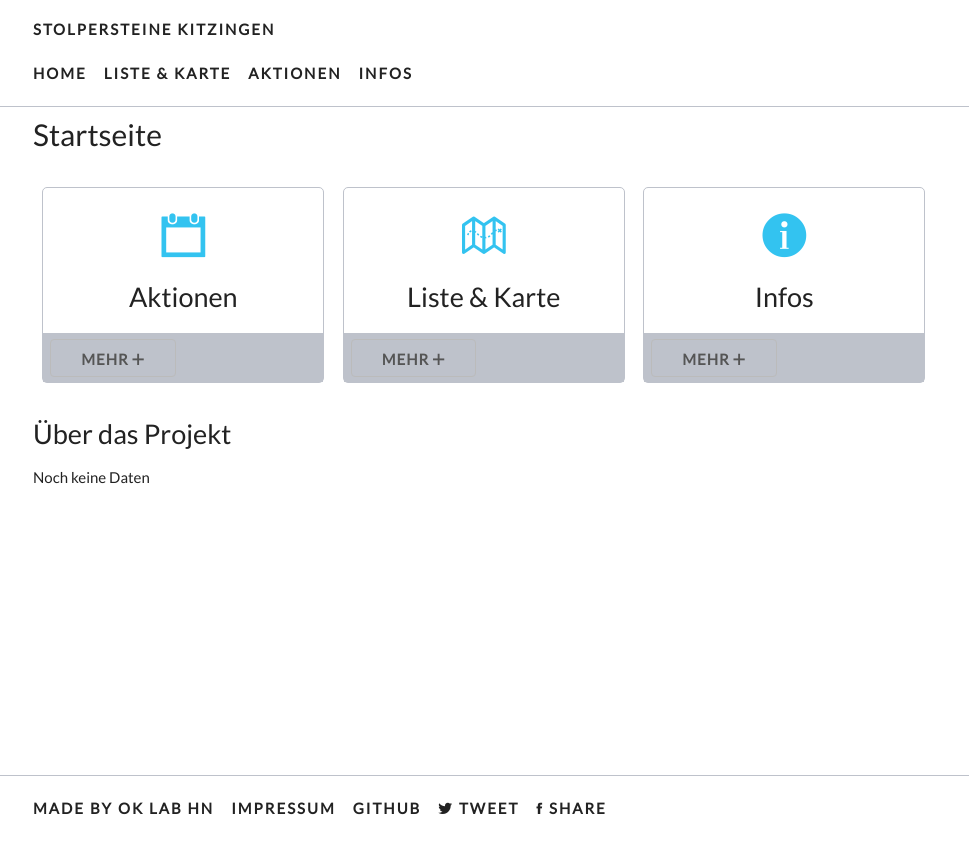
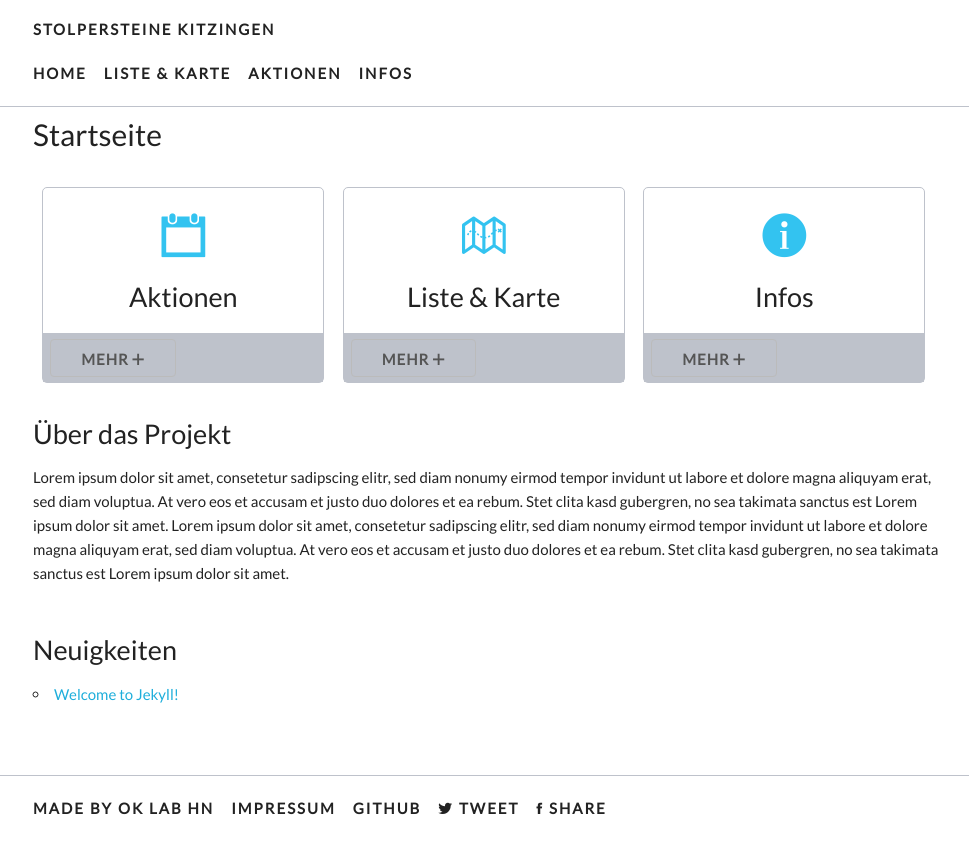
Before and after one commit to opendata-heilbronn/stolpersteine, a Jekyll site: the page built from index.html, in a window 1280 px wide. Shown: the top 854 px of the page, without its empty margins (147-1116 px from the left). Built offline with Jekyll 4.4.1, drawn with Linux system fonts in a browser that asks for light colours; nearby versions of some CDN libraries; some web fonts are replaced.

Commit message:
merge rückgängig

```diff
--- a/_config.yml
+++ b/_config.yml
@@ -39,14 +39,18 @@
       - ORT
       - ''
       - ''
-email: lukas@himsel.me
-description: Noch keine Daten
-baseurl: "/stolpersteine-kt"
-url: http://himsel.me
+
+email: info@example.com
+description: 'Lorem ipsum dolor sit amet, consetetur sadipscing elitr, sed diam nonumy eirmod tempor invidunt ut labore et dolore magna aliquyam erat, sed diam voluptua. At vero eos et accusam et justo duo dolores et ea rebum. Stet clita kasd gubergren, no sea takimata sanctus est Lorem ipsum dolor sit amet. Lorem ipsum dolor sit amet, consetetur sadipscing elitr, sed diam nonumy eirmod tempor invidunt ut labore et dolore magna aliquyam erat, sed diam voluptua. At vero eos et accusam et justo duo dolores et ea rebum. Stet clita kasd gubergren, no sea takimata sanctus est Lorem ipsum dolor sit amet.'
+baseurl: "/pfad"
+url: https://example.com
 markdown: kramdown
 permalink: pretty
 exclude:
 - scripts/
-lat: 49.7340805
-long: 10.147377699999993
-blog: false
+# lat. and long. coordinates for the map in list.html
+lat: 49.1426929
+long: 9.210878999999977
+
+# blog posts shown in index.html
+blog: true
```
Also changed, not shown: _actions/template.md (+1 -0 lines), _list/template.md (+1 -1 lines), 1 other file.
